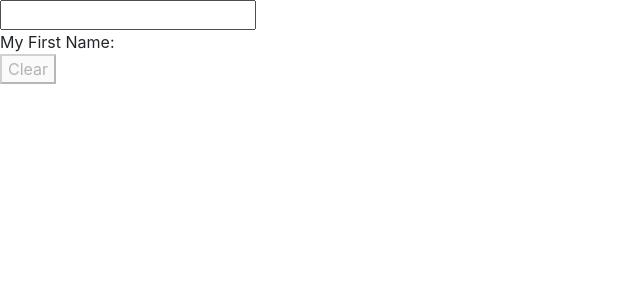
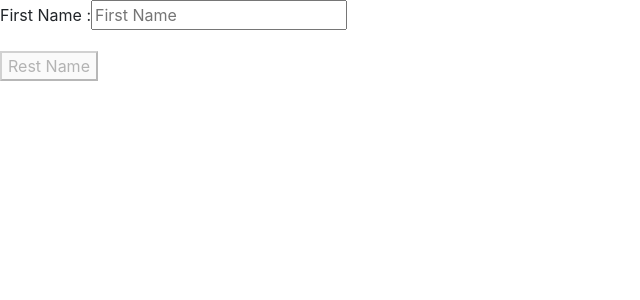
Before and after one commit to imran1234567/angularProject, an Angular app: page / in a window 1280 px wide. Shown: the top 300 px of the page, without its empty margins (0-640 px from the left). Built offline with nearby package versions, Linux system fonts and the light colour scheme.

Commit message:
Update Assignment Two

```diff
--- a/src/app/app.component.html
+++ b/src/app/app.component.html
@@ -1,3 +1,5 @@
- <input type="text" name="" id="" [(ngModel)]="FirstName" [value]="FirstName"><br>
- My First Name: {{FirstName}} <br>
- <button (click)="ClearSearch()" [disabled]="FirstName === ''">Clear</button>
+<label for="Fname">First Name : </label>
+<input type="text" name="Fname" id="" placeholder="First Name" [(ngModel)]="name">
+
+<p>{{name}}</p>
+<button (click)="ResetName()" [disabled]="checkName()">Rest Name</button>
--- a/src/app/app.component.ts
+++ b/src/app/app.component.ts
@@ -6,11 +6,16 @@
   styleUrls: ['./app.component.css']
 })
 export class AppComponent {
-  FirstName = '';
-  btnState = true;
-  ClearSearch(){
-    this.FirstName = '';
+  name = '';
+  state = false;
+  ResetName(){
+    this.name = '';
   }
 
-
+  checkName(){
+    if(this.name === ''){
+      this.state = true;
+      return this.state;
+    }
+  }
 }
```
